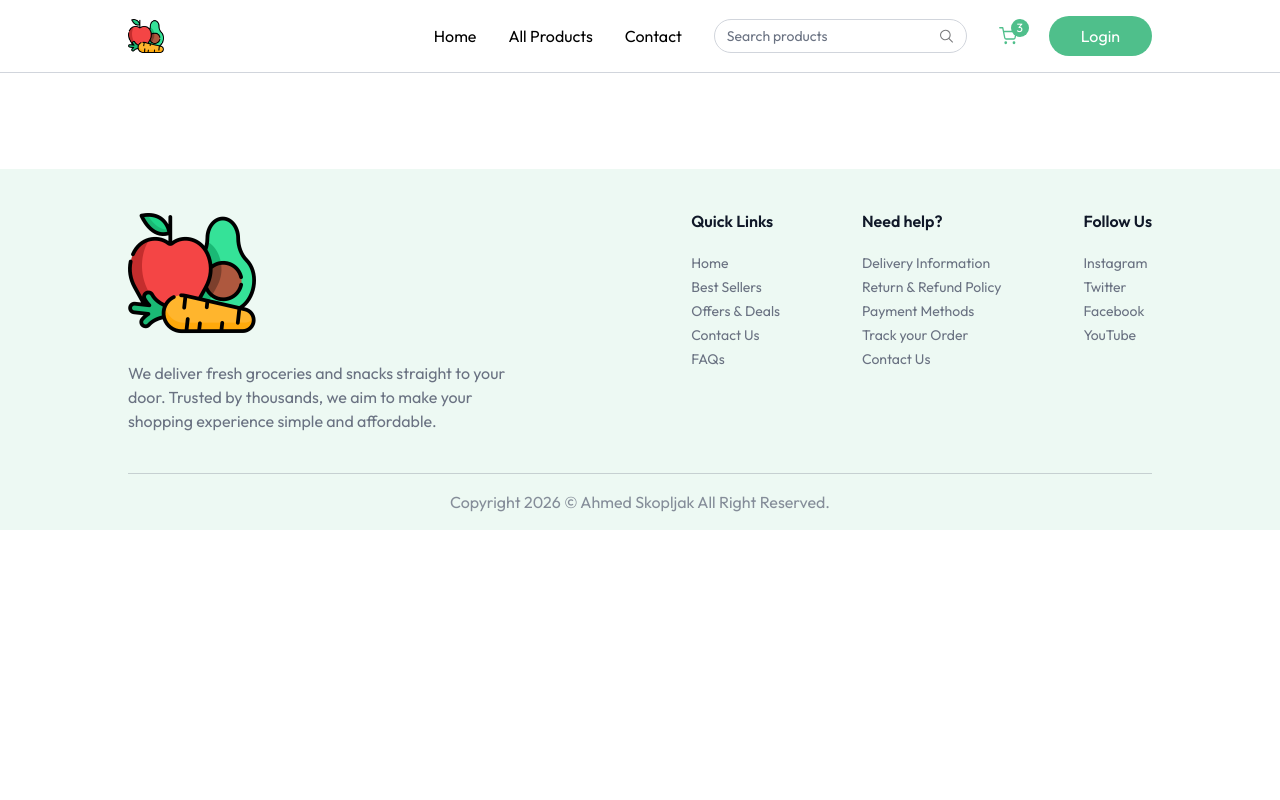
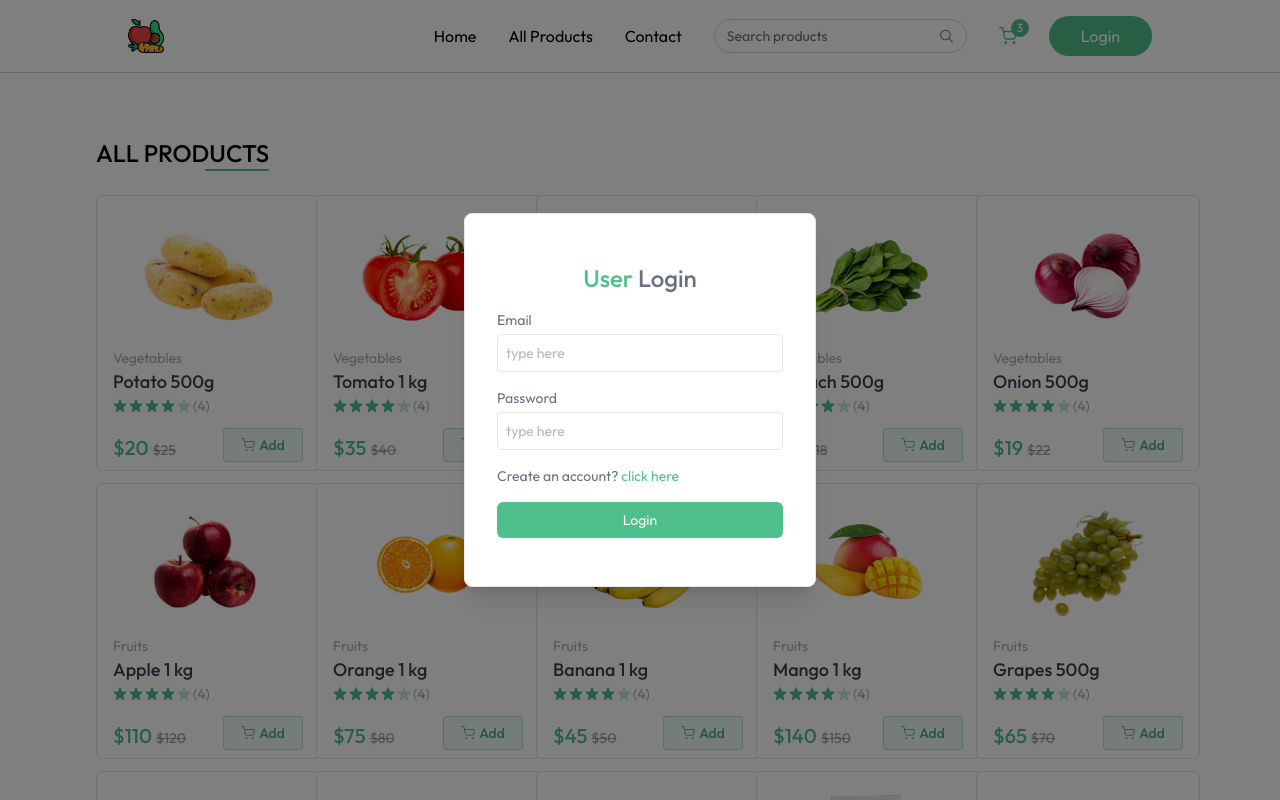
Before and after one commit to AhmedSkopljak/naturix, a React (Vite) app in the folder client/: page /products in a window 1280 px wide. Both pictures are taken after a click on the button "Login". Shown: the top 800 px of the page. Built offline with nearby package versions, Linux system fonts and the light colour scheme.

Commit message:
Login i All Products

```diff
--- a/client/src/App.jsx
+++ b/client/src/App.jsx
@@ -4,16 +4,22 @@
 import Home from "./pages/Home.jsx";
 import {Toaster} from "react-hot-toast";
 import Footer from "./components/Footer.jsx";
+import {useAppContext} from "./context/AppContext.jsx";
+import Login from "./components/Login.jsx";
+import AllProducts from "./pages/AllProducts.jsx";
 
 function App() {
     const isSellerPath = useLocation().pathname.includes("seller");
+    const {showUserLogin} = useAppContext();
     return (
         <div>
             {isSellerPath ? null : <Navbar />}
+            {showUserLogin ? <Login /> : null}
             <Toaster />
             <div className={`${isSellerPath} ? "" : "px-6 md:px-16 lg:px-24 xl:px-32"`}>
                 <Routes>
                     <Route path={"/"} element={<Home/>}/>
+                    <Route path={"/products"} element={<AllProducts />}/>
                 </Routes>
             </div>
             {!isSellerPath && <Footer />}
--- /dev/null
+++ b/client/src/components/Login.jsx
@@ -0,0 +1,57 @@
+import React from 'react';
+import {useAppContext} from "../context/AppContext.jsx";
+
+function Login() {
+    const {setShowUserLogin, setUser} = useAppContext();
+
+    const [state, setState] = React.useState("login");
+    const [name, setName] = React.useState("");
+    const [email, setEmail] = React.useState("");
+    const [password, setPassword] = React.useState("");
+
+    const onSubmitHandler = async (event) => {
+        event.preventDefault();
+        setUser({
+            email: "bracolini7@gmail.com",
+            name: "Ahmed Skopljak"
+        })
+        setShowUserLogin(false);
+    }
+    return (
+        <div onClick={()=>setShowUserLogin(false)} className={"fixed top-0 bottom-0 right-0 left-0 z-30 flex items-center text-sm text-gray-600 bg-black/50"}>
+            <form onSubmit={onSubmitHandler} onClick={(e)=>e.stopPropagation()} className="flex flex-col gap-4 m-auto items-start p-8 py-12 w-80 sm:w-[352px] text-gray-500 rounded-lg shadow-xl border border-gray-200 bg-white">
+                <p className="text-2xl font-medium m-auto">
+                    <span className="text-primary">User</span> {state === "login" ? "Login" : "Sign Up"}
+                </p>
+                {state === "register" && (
+                    <div className="w-full">
+                        <p>Name</p>
+                        <input onChange={(e) => setName(e.target.value)} value={name} placeholder="type here" className="border border-gray-200 rounded w-full p-2 mt-1 outline-primary" type="text" required />
+                    </div>
+                )}
+                <div className="w-full ">
+                    <p>Email</p>
+                    <input onChange={(e) => setEmail(e.target.value)} value={email} placeholder="type here" className="border border-gray-200 rounded w-full p-2 mt-1 outline-primary" type="email" required />
+                </div>
+                <div className="w-full ">
+                    <p>Password</p>
+                    <input onChange={(e) => setPassword(e.target.value)} value={password} placeholder="type here" className="border border-gray-200 rounded w-full p-2 mt-1 outline-primary" type="password" required />
+                </div>
+                {state === "register" ? (
+                    <p>
+                        Already have account? <span onClick={() => setState("login")} className="text-primary cursor-pointer">click here</span>
+                    </p>
+                ) : (
+                    <p>
+                        Create an account? <span onClick={() => setState("register")} className="text-primary cursor-pointer">click here</span>
+                    </p>
+                )}
+                <button className="bg-primary hover:bg-primary-dull transition-all text-white w-full py-2 rounded-md cursor-pointer">
+                    {state === "register" ? "Create Account" : "Login"}
+                </button>
+            </form>
+        </div>
+    );
+}
+
+export default Login;
--- a/client/src/components/Navbar.jsx
+++ b/client/src/components/Navbar.jsx
@@ -1,4 +1,4 @@
-import React from 'react';
+import React, {useEffect} from 'react';
 import {NavLink} from "react-router-dom";
 import logo from '../assets/logo.png'
 import {useAppContext} from "../context/AppContext.jsx";
@@ -6,12 +6,18 @@
 
 function Navbar() {
     const [open, setOpen] = React.useState(false);
-    const {user, setUser, setShowUserLogin, navigate} = useAppContext();
+    const {user, setUser, setShowUserLogin, navigate, setSearchQuery, searchQuery} = useAppContext();
 
     const logout = async ()=>{
         setUser(null);
         navigate("/");
     }
+
+    useEffect(() => {
+        if(searchQuery.length > 0){
+            navigate("/products");
+        }
+    },[searchQuery])
     return (
         <nav className="flex items-center justify-between px-6 md:px-16 lg:px-24 xl:px-32 py-4 border-b border-gray-300 bg-white relative transition-all">
 
@@ -26,7 +32,7 @@
                 <NavLink to={"/"}>Contact</NavLink>
 
                 <div className="hidden lg:flex items-center text-sm gap-2 border border-gray-300 px-3 rounded-full">
-                    <input className="py-1.5 w-full bg-transparent outline-none placeholder-gray-500" type="text" placeholder="Search products" />
+                    <input onChange={(e)=>setSearchQuery(e.target.value)} className="py-1.5 w-full bg-transparent outline-none placeholder-gray-500" type="text" placeholder="Search products" />
                     <svg width="16" height="16" viewBox="0 0 16 16" fill="none" xmlns="http://www.w3.org/2000/svg">
                         <path d="M10.836 10.615 15 14.695" stroke="#7A7B7D" stroke-width="1.2" stroke-linecap="round" stroke-linejoin="round" />
                         <path clip-rule="evenodd" d="M9.141 11.738c2.729-1.136 4.001-4.224 2.841-6.898S7.67.921 4.942 2.057C2.211 3.193.94 6.281 2.1 8.955s4.312 3.92 7.041 2.783" stroke="#7A7B7D" stroke-width="1.2" stroke-linecap="round" stroke-linejoin="round" />
--- a/client/src/context/AppContext.jsx
+++ b/client/src/context/AppContext.jsx
@@ -13,6 +13,7 @@
     const [showUserLogin, setShowUserLogin] = useState(false);
     const [products, setProducts] = useState([]);
     const [cartItems, setCartItems] = useState({});
+    const [searchQuery, setSearchQuery] = useState({});
 
     //Fetch all products
     const fetchProducts = async () => {
@@ -57,7 +58,7 @@
     }, []);
 
     const value = {navigate, user, setUser, setIsSeller, isSeller, showUserLogin, setShowUserLogin, products, currency, addToCart, updateCartItem,
-    removeFromCart, cartItems};
+    removeFromCart, cartItems, searchQuery, setSearchQuery};
     return <AppContext.Provider value={value}>
         {children}
     </AppContext.Provider>
--- /dev/null
+++ b/client/src/pages/AllProducts.jsx
@@ -0,0 +1,36 @@
+import React, {useEffect, useState} from 'react';
+import {useAppContext} from "../context/AppContext.jsx";
+import ProductCard from "../components/ProductCard.jsx";
+
+function AllProducts() {
+    const {products, searchQuery} = useAppContext();
+    const [filteredProducts, setFilteredProducts] = useState([]);
+
+    useEffect(() => {
+        if (searchQuery.length > 0) {
+            setFilteredProducts(products.filter(
+                product => product.name.toLowerCase().includes(searchQuery.toLowerCase())
+            ))
+        }else{
+            setFilteredProducts(products);
+        }
+    }, [products, searchQuery]);
+    return (
+        <div className={"mt-16 flex flex-col"}>
+            <div className={"flex flex-col items-end w-max"}>
+                <p className={"text-2xl font-medium uppercase"}>All Products</p>
+                <div className={"w-16 h-0.5 bg-primary rounded-full"}></div>
+            </div>
+
+            <div className={"grid grid-cols-2 sm:grid-cols-3 md:grid-cols-4 gap-3 lg:grid-cols-5 mt-6"}>
+                {
+                    filteredProducts.filter((product) => product.inStock).map((product, index) => (
+                        <ProductCard key={index} product={product} />
+                    ))
+                }
+            </div>
+        </div>
+    );
+}
+
+export default AllProducts;
```
